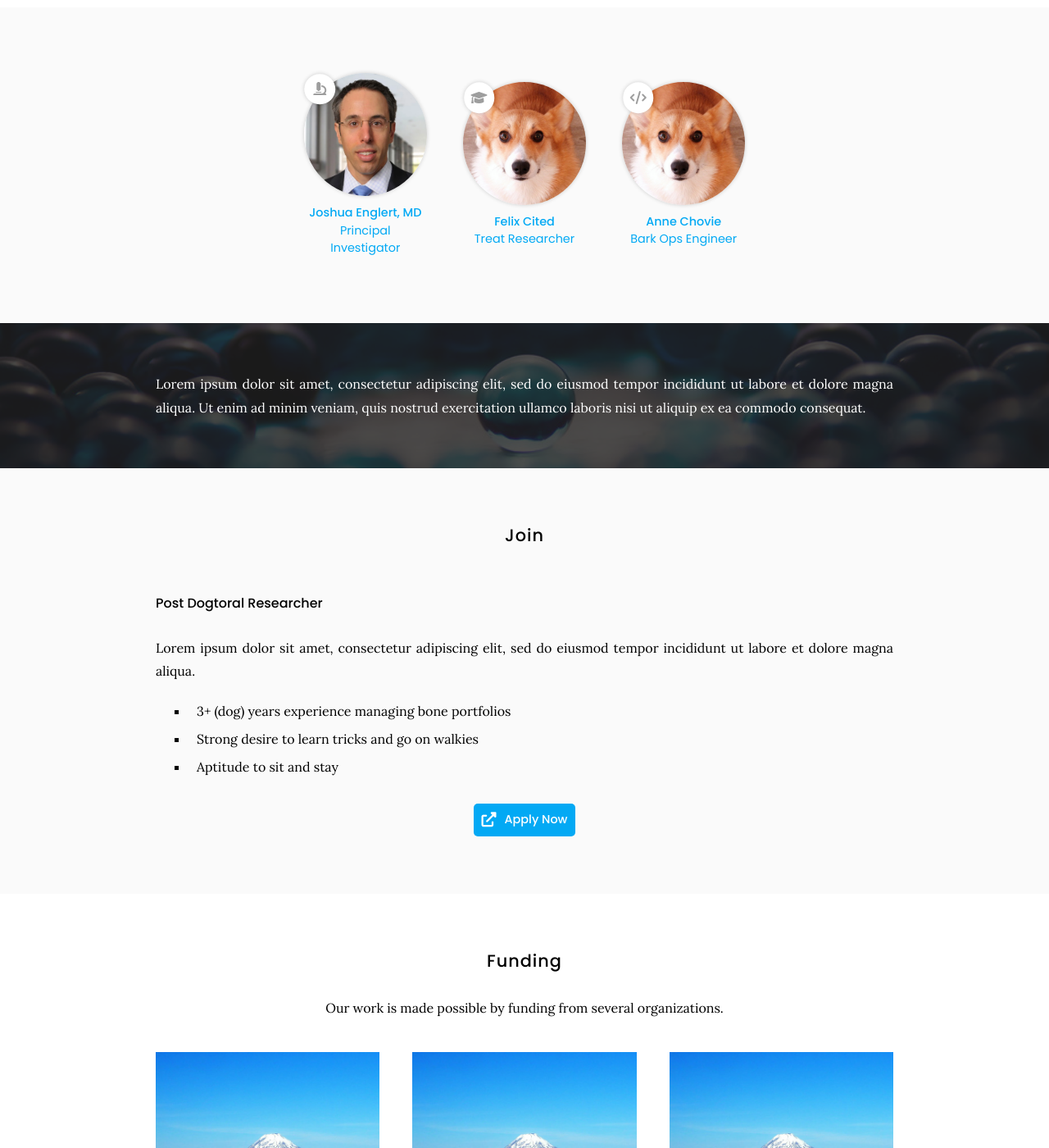
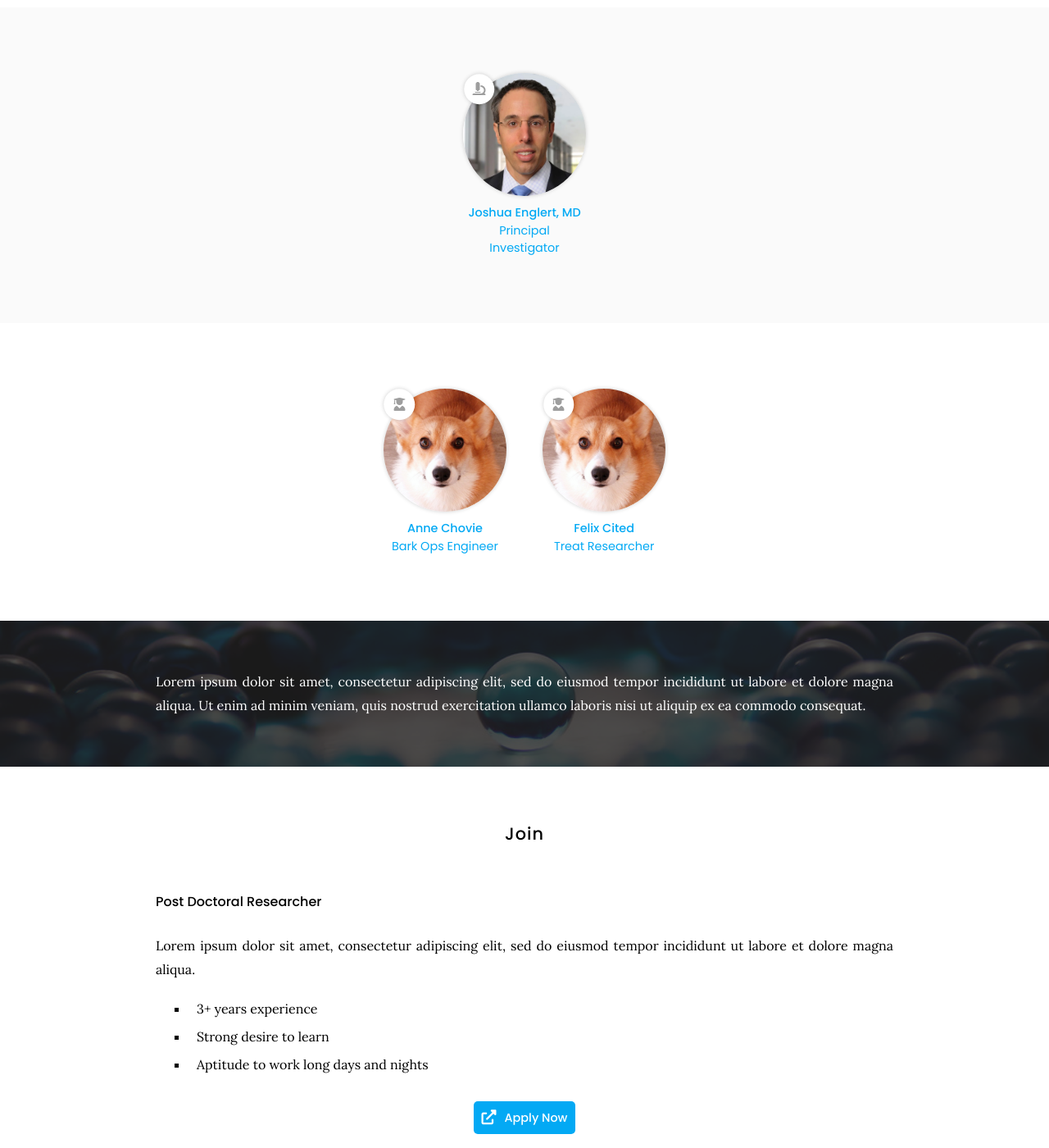
Before and after one commit to Harrisonthow/englert-lab, a Jekyll site: the page built from team/index.md, in a window 1280 px wide and 1400 px high, scrolled down 437 px. Shown: the whole window at 82% size. Built offline with Jekyll 4.4.1, drawn with Linux system fonts in a browser that asks for light colours.

Commit message:
updates to team

```diff
--- /dev/null
+++ b/robots.txt
@@ -0,0 +1,2 @@
+User-Agent: *
+Allow: /
--- a/team/index.md
+++ b/team/index.md
@@ -20,6 +20,9 @@
   component="portrait"
   filters="role: pi"
 %}
+
+{% include section.html %}
+
 {%
   include list.html
   data="members"
@@ -43,13 +46,13 @@
 
 ## Join
 
-#### Post Dogtoral Researcher
+#### Post Doctoral Researcher
 
 Lorem ipsum dolor sit amet, consectetur adipiscing elit, sed do eiusmod tempor incididunt ut labore et dolore magna aliqua.
 
-- 3+ (dog) years experience managing bone portfolios
-- Strong desire to learn tricks and go on walkies
-- Aptitude to sit and stay
+- 3+ years experience
+- Strong desire to learn
+- Aptitude to work long days and nights
 
 {% include link.html type="external" link="https://google.com/" text="Apply Now" icon="" style="button" %}
 {:.center}
```
Also changed, not shown: other parts of team/index.md (+1 -1 lines), _members/anne-chovie.md (+1 -1 lines), _members/felix-cited.md (+1 -1 lines), index.md (+1 -2 lines).
